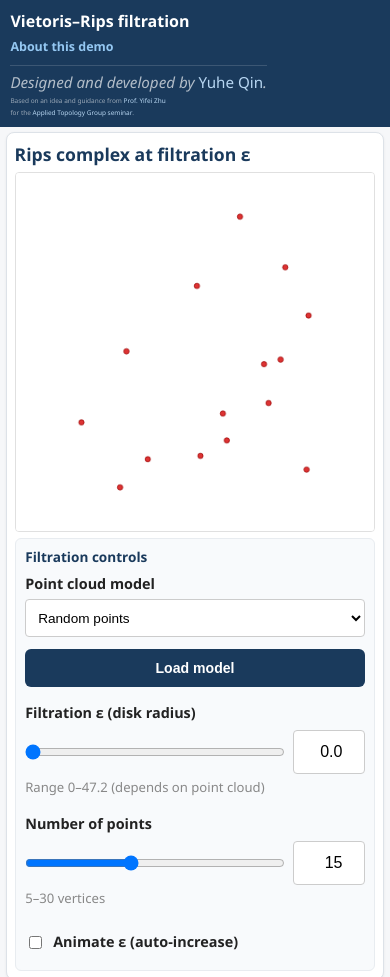
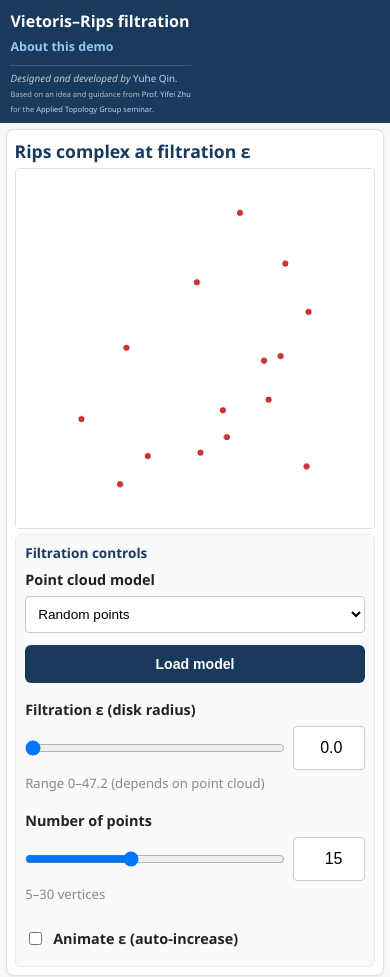
Before and after one commit to yuheqin-alina/vietoris-rips-persistence, a plain HTML site: page index.html in a window 390 px wide. Shown: the top 977 px of the page. Drawn offline with Linux system fonts and the light colour scheme; no server answers.

Commit message:
Improve header credits layout and H1 hover cycle dashed edges

```diff
--- a/index.html
+++ b/index.html
@@ -36,10 +36,10 @@
     max-width: 100%;
     padding-left: 0.85rem;
     border-left: 1px solid rgba(255, 255, 255, 0.22);
-    font-size: 0.56rem;
+    font-size: 0.68rem;
     line-height: 1.4;
     font-weight: 400;
-    color: rgba(255, 255, 255, 0.72);
+    color: rgba(255, 255, 255, 0.78);
     text-align: left;
   }
   .header-credits p {
@@ -48,13 +48,14 @@
   }
   .header-credits .credits-line1 {
     font-style: italic;
+    font-size: 1em;
   }
   .header-credits .credits-sub {
-    margin-top: 0.22rem;
+    margin-top: 0.24rem;
     font-style: normal;
-    font-size: 0.75em;
-    line-height: 1.38;
-    color: rgba(255, 255, 255, 0.6);
+    font-size: 0.51rem;
+    line-height: 1.4;
+    color: rgba(255, 255, 255, 0.72);
   }
   .header-credits a {
     color: #c5e4ff;
@@ -102,7 +103,10 @@
       border-left: none;
       padding-top: 0.35rem;
       border-top: 1px solid rgba(255, 255, 255, 0.15);
-      font-size: 0.54rem;
+      font-size: 0.62rem;
+    }
+    .header-credits .credits-sub {
+      font-size: 0.47rem;
     }
     .header-credits p {
       white-space: normal;
```
